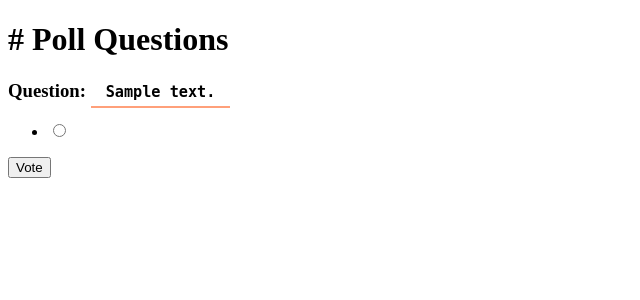
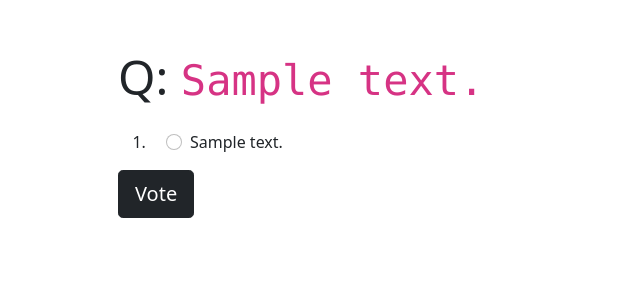
Before and after one commit to laxminarayanRaval/DjangoPractixe, a Django app: page /polls/1/ in a window 1280 px wide. Shown: the top 300 px of the page, without its empty margins (0-640 px from the left). Run offline with Django 4.2, Linux system fonts and the light colour scheme; tables that the repository leaves empty hold one stand-in row (values such as "Sample post").

Commit message:
Poll System Working

```diff
--- a/projectlx/polls/models.py
+++ b/projectlx/polls/models.py
@@ -5,7 +5,6 @@ from django.utils import timezone
 class Question(models.Model):
     que_text = models.CharField(max_length=200)
     pub_date = models.DateTimeField('date published')
-    ans_text = models.CharField(max_length=200)
 
     def __str__(self) -> str:
         return self.que_text
@@ -13,13 +12,11 @@ class Question(models.Model):
     def was_published_recently(self):
         return self.pub_date >= timezone.now() - datetime.timedelta(days=1)
 
-    def is_answer(self, answer):
-        return self.ans_text == answer
 
 class Choice(models.Model):
     question = models.ForeignKey(Question, on_delete=models.CASCADE)
     choice_text = models.CharField(max_length=200)
-    vote_text = models.IntegerField(default=0)
+    vote = models.IntegerField(default=0)
 
     def __str__(self) -> str:
         return self.choice_text
--- /dev/null
+++ b/projectlx/polls/templates/polls/base.html
@@ -0,0 +1,33 @@
+<!DOCTYPE html>
+<html lang="en">
+
+<head>
+    <meta charset="UTF-8">
+    <meta http-equiv="X-UA-Compatible" content="IE=edge">
+    <meta name="viewport" content="width=device-width, initial-scale=1.0">
+    {% block head %}
+        <title>This is Django app</title>
+    {% endblock %}
+    <link href="https://cdn.jsdelivr.net/npm/bootstrap@5.0.2/dist/css/bootstrap.min.css" rel="stylesheet"
+        integrity="sha384-EVSTQN3/azprG1Anm3QDgpJLIm9Nao0Yz1ztcQTwFspd3yD65VohhpuuCOmLASjC" crossorigin="anonymous">
+</head>
+
+<body>
+    <div class="container">
+        <div class="row">
+            <div class="col p-5">
+                {% block content %}
+
+                {% endblock %}
+            </div>
+        </div>
+    </div>
+    <script src="https://cdn.jsdelivr.net/npm/@popperjs/core@2.9.2/dist/umd/popper.min.js"
+        integrity="sha384-IQsoLXl5PILFhosVNubq5LC7Qb9DXgDA9i+tQ8Zj3iwWAwPtgFTxbJ8NT4GN1R8p"
+        crossorigin="anonymous"></script>
+    <script src="https://cdn.jsdelivr.net/npm/bootstrap@5.0.2/dist/js/bootstrap.min.js"
+        integrity="sha384-cVKIPhGWiC2Al4u+LWgxfKTRIcfu0JTxR+EQDz/bgldoEyl4H0zUF0QKbrJ0EcQF"
+        crossorigin="anonymous"></script>
+</body>
+
+</html>
--- /dev/null
+++ b/projectlx/polls/templates/polls/details.html
@@ -0,0 +1,40 @@
+{% extends './base.html' %}
+{% block head %}
+    <title>Poll Page</title>
+{% endblock %}
+{% block content %}
+{% if que %}
+<div class="row">
+    <div class="col">
+        <h5 class="display-5">Q: <code>{{ que.que_text }}</code></h5>
+    </div>
+</div>
+<div class="row">
+    <form action="{% url 'polls:vote' que.id %}" method="post">
+        {% csrf_token %}
+        <div class="col-6">
+            {% if error_msg %}<p><strong>{{ error_msg }}</strong></p>{% endif %}
+            <input type="hidden" name="qid" value="{{ que.id }}">
+            <ol>
+                {% for choice in que.choice_set.all %}
+                <li>
+                    <div class="form-check m-3">
+                        <input class="form-check-input" type="radio" name="choice" value="{{ choice.id }}"
+                            id="flexRadioDefault{{ forloop.counter }}">
+                        <label class="form-check-label" for="flexRadioDefault{{ forloop.counter }}">
+                            {{ choice.choice_text }}
+                        </label>
+                    </div>
+                </li>
+                {% endfor %}
+            </ol>
+        </div>
+        <div class="col-6">
+            <input type="submit" class="btn width-100 btn-dark btn-lg" value="Vote">
+        </div>
+    </form>
+</div>
+{% else %}
+<h4 class="display-4">Question Not Found. Something went wrong</h4>
+{% endif %}
+{% endblock %}
--- a/projectlx/polls/templates/polls/index.html
+++ b/projectlx/polls/templates/polls/index.html
@@ -1,37 +1,18 @@
-<!DOCTYPE html>
-<html lang="en">
-
-<head>
-    <meta charset="UTF-8">
-    <meta http-equiv="X-UA-Compatible" content="IE=edge">
-    <meta name="viewport" content="width=device-width, initial-scale=1.0">
+{% extends './base.html' %}
+{% block head %}
     <title>Polls Application</title>
-</head>
-
-<body>
-    <h1># Poll Questions</h1>
+{% endblock %}
+{% block content %}
+    <h1 class="display-1"># Poll Questions</h1>
     {% if que_list %}
-    <ul>
-        {% for que in que_list %}
-        <li style="border-left:4px solid rgb(0, 98, 128);padding: 5px 15px;">
-            <a href="/polls/{{ que.id }}">{{ que.que_text }}</a>
-        </li><br>
-        {% endfor %}
-    </ul>
-    {% elif que %}
-    <h3>Question: <code style="border-bottom:2px solid lightsalmon;padding: 5px 15px;">{{ que.que_text }}</code></h3>
-    <form action="" method="post">
-        <input type="hidden" name="qid" value="{{ que.id }}">
         <ul>
-            {% for choice in que.choice_set.all %}
-            <li> <input type="radio" name="choice" value="{{ choice.cho }}">{{ choice.cho }} </li>
+            {% for que in que_list %}
+            <li>
+                <a class="lead" href="{% url 'polls:detail' que.id %}">{{ que.que_text }}</a>
+            </li><br>
             {% endfor %}
         </ul>
-        <input type="submit" value="Vote">
-    </form>
     {% else %}
-    <p>No Polls are available.</p>
+        <h6 class="display-6"> # &nbsp;&nbsp;&nbsp; No Polls are available.</h6>
     {% endif %}
-</body>
-
-</html>
+{% endblock %}
--- a/projectlx/polls/urls.py
+++ b/projectlx/polls/urls.py
@@ -1,10 +1,10 @@
 from django.urls import path
 
 from . import views
-
+app_name = 'polls'  # Namespacing URL names
 urlpatterns = [
     path('', views.index, name='index'),
     path('<int:que_id>/', views.detail, name='detail'),
-    path('<int:que_id>/result', views.results, name='results'),
+    path('<int:que_id>/results', views.results, name='results'),
     path('<int:que_id>/vote', views.vote, name='vote')
 ]
--- a/projectlx/polls/views.py
+++ b/projectlx/polls/views.py
@@ -1,6 +1,7 @@
-from django.http import HttpResponse, Http404
+from django.http import HttpResponse, Http404, HttpResponseRedirect
 from django.template import loader
 from django.shortcuts import render, get_object_or_404
+from django.urls import reverse
 from polls.models import Question
 
 
@@ -17,12 +18,30 @@ def detail(request, que_id):
         # que_detail = Question.objects.get(id=que_id).que_text
     # except:
         # raise Http404("Question Not Found")
-    return render(request, 'polls/index.html', {'que': que_detail})
+    return render(request, 'polls/details.html', {'que': que_detail})
     # return HttpResponse(f"You are looking at question {que_detail}")
 
 def results(request, que_id):
-    response = "You're looking at the result of question %s."
-    return HttpResponse(response % que_id)
+    que_detail = get_object_or_404(Question, pk=que_id)
+    data = {
+        'que_id': que_id,
+        'que_text': que_detail.que_text,
+        'choices':[choice for choice in que_detail.choice_set.all()],
+        'total_votes': sum([choice.vote for choice in que_detail.choice_set.all()])
+        }
+    # print(data)
+    # response = "You're looking at the result of question %s."
+    # return HttpResponse(response % que_id)
+    return render(request, 'polls/result.html', {'data': data})
 
 def vote(request, que_id):
-    return HttpResponse("You're voting on question %s." % que_id)
+    que_detail = get_object_or_404(Question, pk=que_id)
+    try:
+        selected_choice = que_detail.choice_set.get(pk=request.POST['choice'])
+    except(KeyError, Choice.DoesNotExist):
+        return render(request, 'polls/details.html', {'que': que_detail, 'error_msg': 'Select Proper Choice.'})
+    else:
+        selected_choice.vote += 1
+        selected_choice.save()
+        return HttpResponseRedirect(reverse('polls:results', args=(que_detail.id,)))
+    # return HttpResponse("You're voting on question %s." % que_id)
```
Also changed, not shown: projectlx/polls/templates/polls/result.html (added, +29 -0 lines), projectlx/polls/migrations/0002_rename_vote_text_choice_vote_and_more.py (added).
